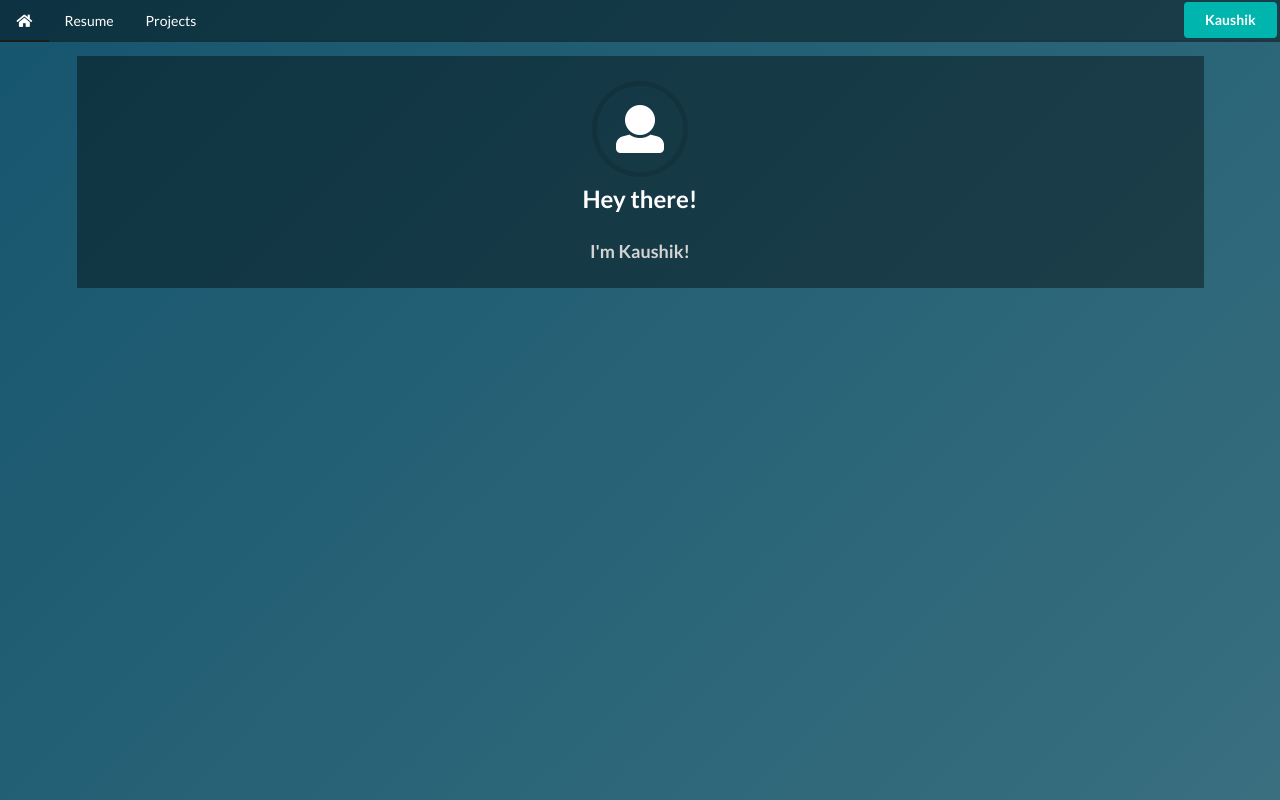
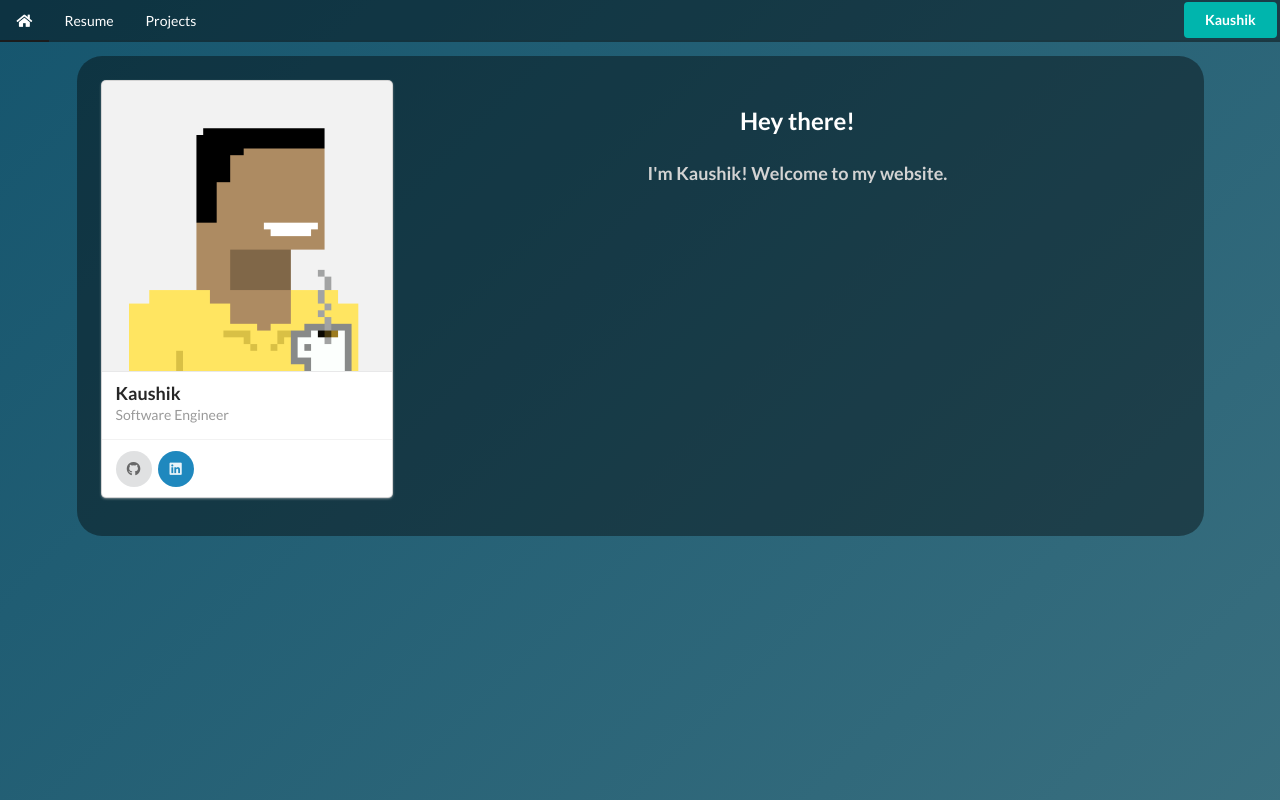
Before and after one commit to kaurama99/kaurama99.github.io, a plain HTML site: page index.html in a window 1280 px wide. Drawn offline with nearby package versions, Linux system fonts and the light colour scheme.

Commit message:
fixed_container

```diff
--- a/index.html
+++ b/index.html
@@ -25,10 +25,31 @@
       </div>
     </div>
       <div class="ui container">
-        <h2 class="ui center aligned icon header" id="h2">
-            <i class="circular user icon"></i>
+
+        <div class="ui card">
+          <div class="image">
+            <img src="avatar.png">
+          </div>
+          <div class="content">
+            <a class="header">Kaushik</a>
+            <div class="meta">
+              <span class="date">Software Engineer</span>
+            </div>
+          </div>
+          <div class="extra content">
+            <button class="circular ui icon button">
+              <i class="github icon"></i>
+            </button>
+            <button class="ui circular linkedin icon button">
+              <i class="linkedin icon"></i>
+            </button>
+          </div>
+        </div>
+
+        <h2 class="ui center aligned header" id="h2">
             Hey there!
-            <h3 class="ui center aligned header" id="h3">I'm Kaushik!</h3>
+            <h3 class="ui center aligned header" id="h3">I'm Kaushik! Welcome to my website.</h3>
+
           </h2>
       </div>
 </body>
--- a/style.css
+++ b/style.css
@@ -24,4 +24,13 @@
     background-color: rgba(0, 0, 0, 0.404);
     padding-top: 25px;
     padding-bottom: 25px;
+    padding-left: 25px;
+    border-radius: 25px;
+    display: inline-block;
+    overflow: hidden;
 }
+
+.card{
+    float: left;
+
+}
```
Also changed, not shown: avatar.png (added).
